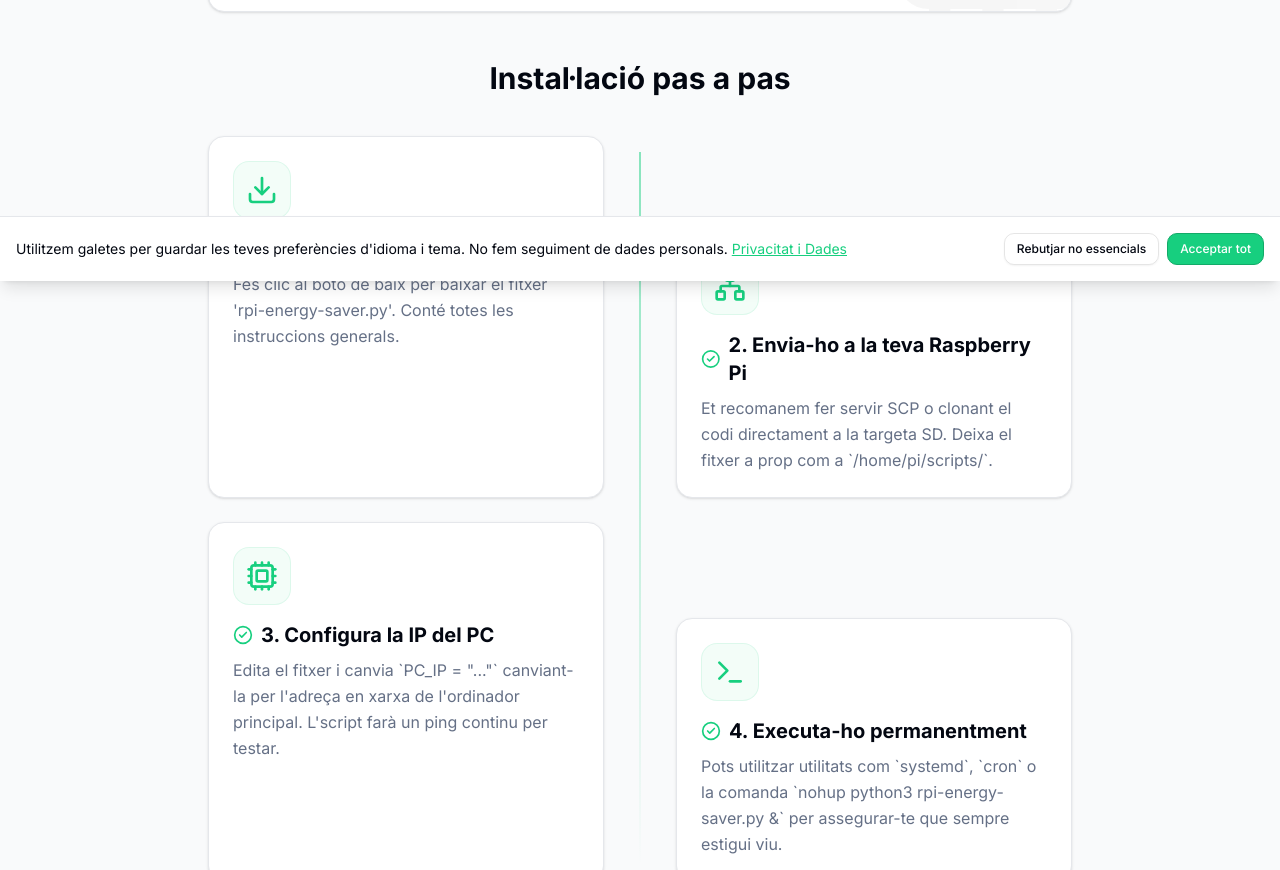
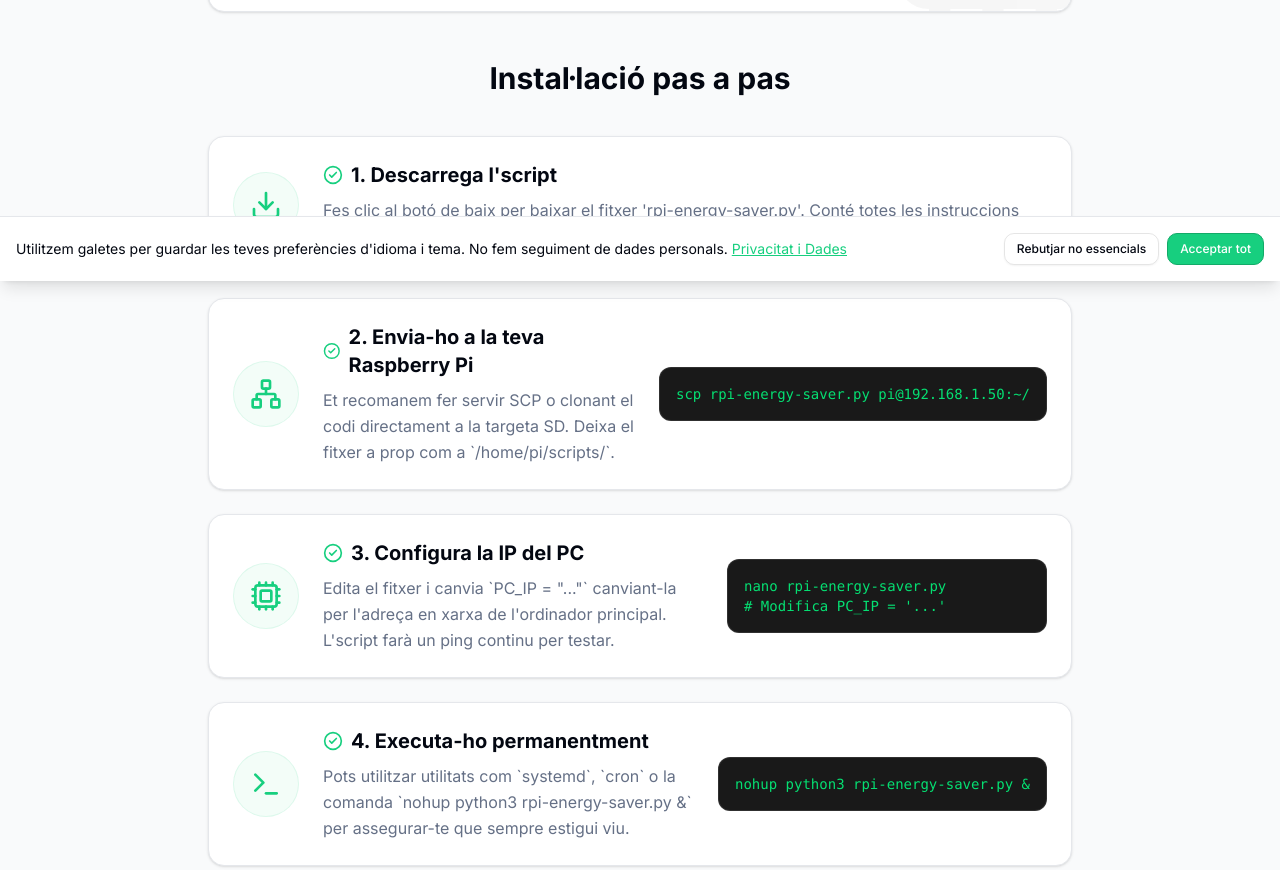
Before and after one commit to epuertasa/CYCLE-IT, a React (Vite) app: page /rpi-script in a window 1280 px wide. Shown: the part 519-1389 px from the top of the page. Built offline with nearby package versions, Linux system fonts and the light colour scheme.

Commit message:
fix: align steps and add terminal mockups to instructions

```diff
--- a/src/pages/rpi-script.tsx
+++ b/src/pages/rpi-script.tsx
@@ -15,16 +15,19 @@ export default function RpiScript() {
       title: t("rpi.step2.title"),
       desc: t("rpi.step2.desc"),
       icon: <Network className="w-8 h-8 text-primary" />,
+      snippet: "scp rpi-energy-saver.py pi@192.168.1.50:~/"
     },
     {
       title: t("rpi.step3.title"),
       desc: t("rpi.step3.desc"),
       icon: <Cpu className="w-8 h-8 text-primary" />,
+      snippet: "nano rpi-energy-saver.py\n# Modifica PC_IP = '...'"
     },
     {
       title: t("rpi.step4.title"),
       desc: t("rpi.step4.desc"),
       icon: <Terminal className="w-8 h-8 text-primary" />,
+      snippet: "nohup python3 rpi-energy-saver.py &"
     },
   ];
 
@@ -69,25 +72,27 @@ export default function RpiScript() {
       <div className="space-y-6">
         <h2 className="text-3xl font-bold text-center mb-10">Instal·lació pas a pas</h2>
 
-        <div className="grid md:grid-cols-2 gap-6 relative">
-          {/* Timeline connecting line for desktop view */}
-          <div className="hidden md:block absolute left-1/2 top-4 bottom-4 w-0.5 bg-gradient-to-b from-primary/50 to-transparent -translate-x-1/2 z-0"></div>
-
+        <div className="flex flex-col gap-6">
           {steps.map((step, index) => (
             <div
                key={index}
-               className={`bg-card p-6 rounded-xl border shadow-sm flex flex-col items-start gap-4 transform transition-transform hover:-translate-y-1 relative z-10 ${index % 2 === 0 ? "md:mr-6" : "md:ml-6 md:mt-24"}`}
+               className="bg-card p-6 rounded-xl border shadow-sm flex flex-col md:flex-row items-start md:items-center gap-6 transform transition-transform hover:-translate-y-1"
             >
-               <div className="bg-primary/5 p-3 rounded-2xl border border-primary/10 inline-flex">
+               <div className="bg-primary/5 p-4 rounded-full border border-primary/10 shrink-0">
                  {step.icon}
                </div>
-               <div>
+               <div className="flex-1">
                   <h3 className="text-xl font-bold mb-2 flex items-center gap-2">
                     <CheckCircle2 className="w-5 h-5 text-primary" />
                     {step.title}
                   </h3>
                   <p className="text-muted-foreground leading-relaxed">{step.desc}</p>
                </div>
+               {step.snippet && (
+                 <div className="w-full md:w-auto bg-black/90 dark:bg-black/50 text-green-400 p-4 rounded-lg font-mono text-sm shadow-inner shrink-0 md:min-w-[320px] overflow-x-auto border border-white/10">
+                   <pre><code>{step.snippet}</code></pre>
+                 </div>
+               )}
             </div>
           ))}
         </div>
```
